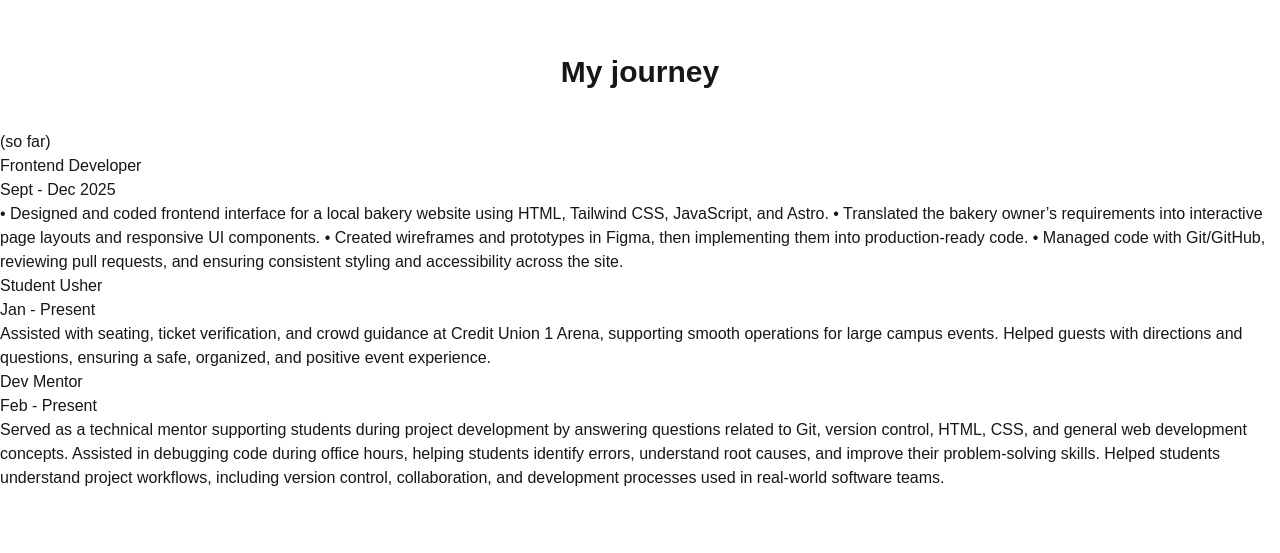
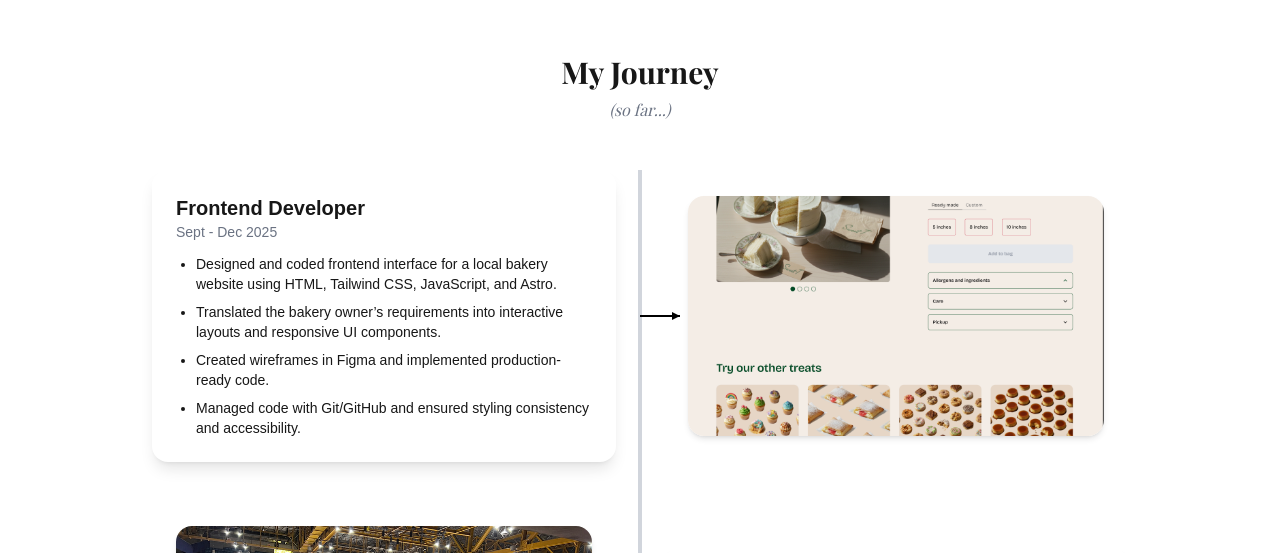
Before and after one commit to psond16/parineetsond_personal_website_2026, a Next.js app: page / in a window 1280 px wide. Shown: the part 11447-12000 px from the top of the page. Built offline with nearby package versions, Linux system fonts and the light colour scheme; a web font is replaced by a local one.

Commit message:
experience page desiging

```diff
--- a/app/components/experience.tsx
+++ b/app/components/experience.tsx
@@ -1,38 +1,99 @@
+export default function Experience() {
+  const experiences = [
+    {
+      title: "Frontend Developer",
+      date: "Sept - Dec 2025",
+      description: [
+        "Designed and coded frontend interface for a local bakery website using HTML, Tailwind CSS, JavaScript, and Astro.",
+        "Translated the bakery owner’s requirements into interactive layouts and responsive UI components.",
+        "Created wireframes in Figma and implemented production-ready code.",
+        "Managed code with Git/GitHub and ensured styling consistency and accessibility."
+      ],
+      image: "/Sweet-T2.png"
+    },
+    {
+      title: "Student Usher",
+      date: "Jan - Present",
+      description: [
+        "Assisted with seating, ticket verification, and crowd guidance at Credit Union 1 Arena.",
+        "Helped guests with directions and ensured a smooth event experience."
+      ],
+      image: "/CU1.png"
+    },
+    {
+      title: "Dev Mentor",
+      date: "Feb - Present",
+      description: [
+        "Supported students with Git, HTML, CSS, and web dev concepts.",
+        "Helped debug code and improve problem-solving skills.",
+        "Explained real-world development workflows and collaboration."
+      ],
+      image: "/mentor.png"
+    }
+  ];
 
+  return (
+    <div className="py-20" id="experience">
+      <h1 className="text-3xl font-bold text-center mb-2 font-playfair">My Journey</h1>
+      <p className="text-center text-gray-500 mb-12 font-playfair italic">(so far...)</p>
 
-export default function Experience() {
-  return (
-    <div className="py-20" id = "experience">
-      <h1 className="text-3xl font-bold text-center mb-10">My journey</h1>
-      <p>(so far)</p>
+      <div className="relative max-w-5xl mx-auto">
+        {/* Vertical Line */}
+        <div className="absolute left-1/2 top-0 h-full w-1 bg-gray-300 transform -translate-x-1/2"></div>
 
-      <div>
-        <h2> Frontend Developer</h2>
-        <h4> Sept - Dec 2025</h4>
-        <p>• Designed and coded frontend interface for a local bakery website using HTML, Tailwind CSS, JavaScript, and Astro.
-            • Translated the bakery owner’s requirements into interactive page layouts and responsive UI components.
-            • Created wireframes and prototypes in Figma, then implementing them into production-ready code.
-            • Managed code with Git/GitHub, reviewing pull requests, and ensuring consistent styling and accessibility across the site.
-        </p>
+        {experiences.map((exp, index) => (
+          <div
+            key={index}
+            className={`mb-16 flex items-center w-full ${
+              index % 2 === 0 ? "flex-row" : "flex-row-reverse"
+            }`}
+          >
+            {/* Content */}
+            <div className="w-1/2 px-6">
+              <div className="bg-white shadow-lg rounded-2xl p-6">
+                <h2 className="text-xl font-semibold">{exp.title}</h2>
+                <h4 className="text-sm text-gray-500 mb-3">{exp.date}</h4>
+
+                <ul className="list-disc pl-5 space-y-2 text-sm">
+                  {exp.description.map((item, i) => (
+                    <li key={i}>{item}</li>
+                  ))}
+                </ul>
+              </div>
+            </div>
+
+            {/* Center Dot */}
+            {/* Connector Line */}
+            <div className="w-0 relative">
+              <div
+                className={`absolute top-1/2 transform -translate-y-1/2 ${
+                  index % 2 === 0
+                    ? "left-1/2 translate-x-0 w-10 h-[2px] bg-black"
+                    : "right-1/2 -translate-x-0 w-10 h-[2px] bg-black"
+                }`}
+              >
+                {/* Arrow tip */}
+                <div
+                  className={`absolute top-1/2 -translate-y-1/2 ${
+                    index % 2 === 0
+                      ? "right-0 border-l-8 border-l-black border-y-4 border-y-transparent"
+                      : "left-0 border-r-8 border-r-black border-y-4 border-y-transparent"
+                  }`}
+                />
+              </div>
+            </div>
+
+            {/* Image */}
+            <div className="w-1/2 px-12">
+              <img
+                src={exp.image}
+                alt={exp.title}
+                className="rounded-2xl shadow-md w-full h-60 object-cover"
+              />
+            </div>
+          </div>
+        ))}
       </div>
-
-      <div>
-        <h2> Student Usher</h2>
-        <h4> Jan - Present</h4>
-        <p>Assisted with seating, ticket verification, and crowd guidance at Credit Union 1 Arena, supporting smooth operations for large campus events.
-            Helped guests with directions and questions, ensuring a safe, organized, and positive event experience.
-        </p>
-      </div>
-
-      <div>
-        <h2> Dev Mentor</h2>
-        <h4> Feb - Present</h4>
-        <p>Served as a technical mentor supporting students during project development by answering questions related to Git, version control, HTML, CSS, and general web development concepts.
-            Assisted in debugging code during office hours, helping students identify errors, understand root causes, and improve their problem-solving skills.
-            Helped students understand project workflows, including version control, collaboration, and development processes used in real-world software teams.
-        </p>
-      </div>
-
     </div>
   );
 }
--- a/app/globals.css
+++ b/app/globals.css
@@ -14,7 +14,11 @@
 
 
 body {
-  background: #fffffff;
+  background: #ffffff;
   color: #171717;
   font-family: Arial, Helvetica, sans-serif;
 }
+
+.font-playfair {
+  font-family: var(--font-playfair);
+}
```
